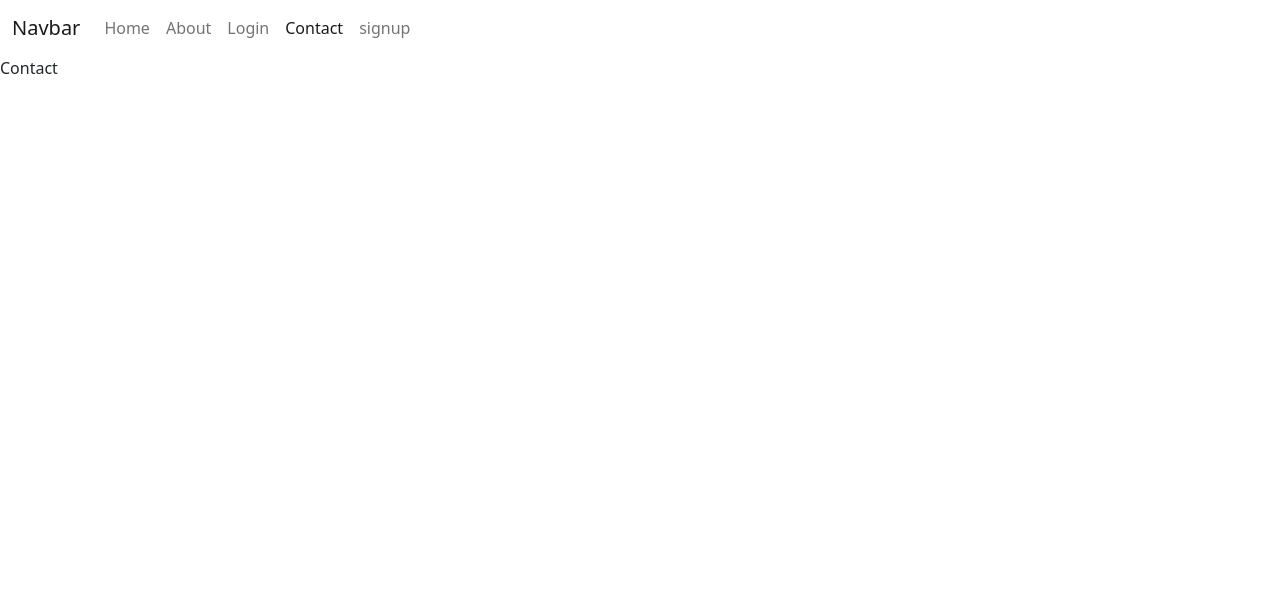
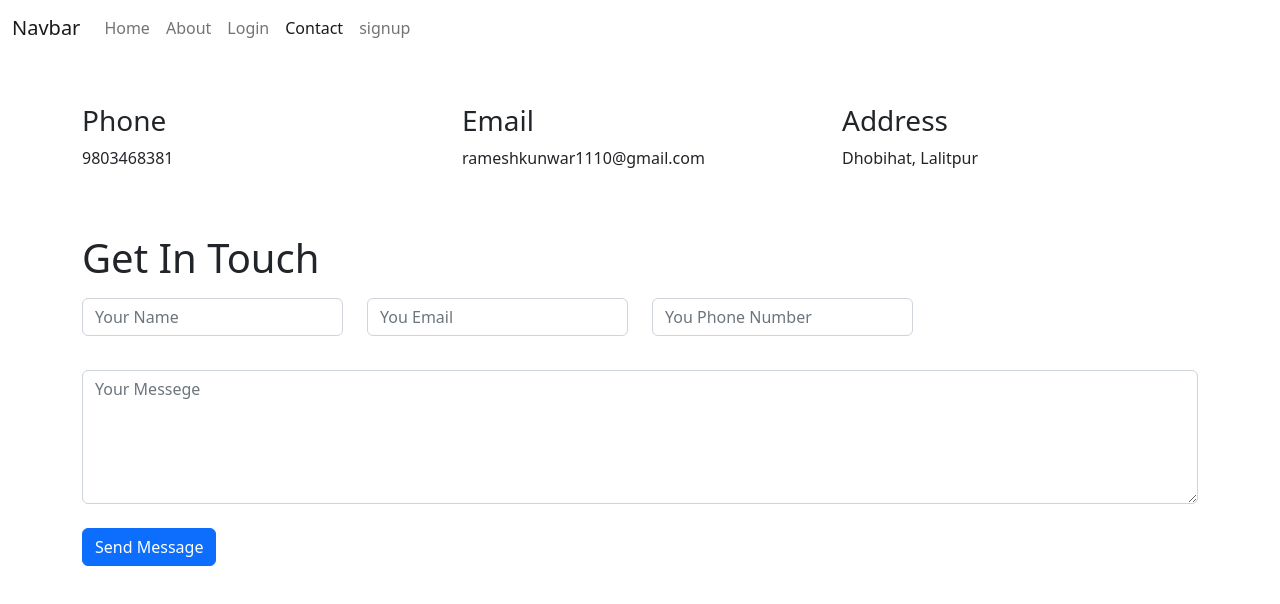
Before and after one commit to ramesh-kunwar/Fullstack-JS, a React (Create React App) app in the folder mern-profile/client/: page /contact in a window 1280 px wide. Shown: the top 604 px of the page. Built offline with nearby package versions, Linux system fonts and the light colour scheme; the HTML template or start-up script is replaced by a standard one.

Commit message:
Contact and Home page added

```diff
--- a/mern-profile/client/src/components/Contact.js
+++ b/mern-profile/client/src/components/Contact.js
@@ -2,7 +2,37 @@ import React from 'react'
 
 const Contact = () => {
   return (
-    <div>Contact</div>
+    <form className="container mt-5">
+      <div className="row">
+        <div className="col">
+          <h3>Phone</h3>
+          <p>9803468381</p>
+        </div>
+        <div className="col">
+          <h3>Email</h3>
+          <p>rameshkunwar1110@gmail.com</p>
+        </div>
+        <div className="col">
+          <h3>Address</h3>
+          <p>Dhobihat, Lalitpur</p>
+        </div>
+      </div>
+      <h1 className="mt-5">
+        Get In Touch
+      </h1>
+      <div className="row mt-3">
+        <div className="col"><input className='form-control' type="text" placeholder='Your Name' /></div>
+        <div className="col"><input className='form-control' type="email" placeholder='You Email' /></div>
+        <div className="col"><input className='form-control' type="number" placeholder='You Phone Number' /></div>
+        <div className="col mt-5">
+        </div>
+        <div className='container'>
+          <textarea name="" id="" className="form-control my-4" rows="5" placeholder='Your Messege'></textarea>
+
+        </div>
+      </div>
+      <input type="submit" value="Send Message" className='btn btn-primary' />
+    </form>
   )
 }
 
--- a/mern-profile/client/src/components/Home.js
+++ b/mern-profile/client/src/components/Home.js
@@ -2,7 +2,14 @@ import React from 'react'
 
 const Home = () => {
   return (
-    <div>Home</div>
+    <div className="bg-dark text-white text-center  "
+      style={{ height: "90vh", display: "flex", alignItems: "center", justifyContent: "center" }}
+    >
+      <div className="" >
+        <h4 className=' fw-lighter'>HELLO</h4>
+        <h1 className='fs-1 fw-bold'>I Am A MERN Developer</h1>
+      </div>
+    </div>
   )
 }
 
```
